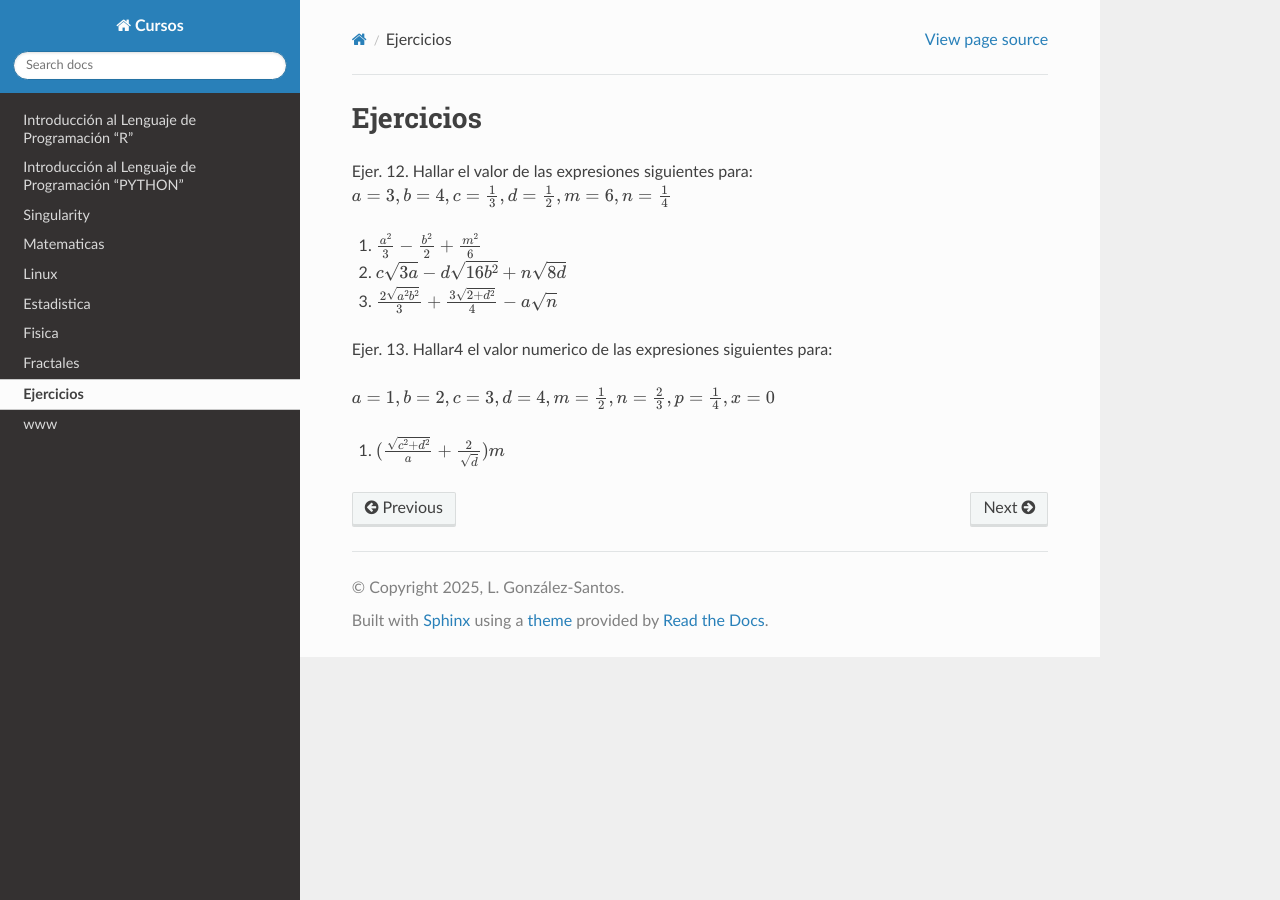
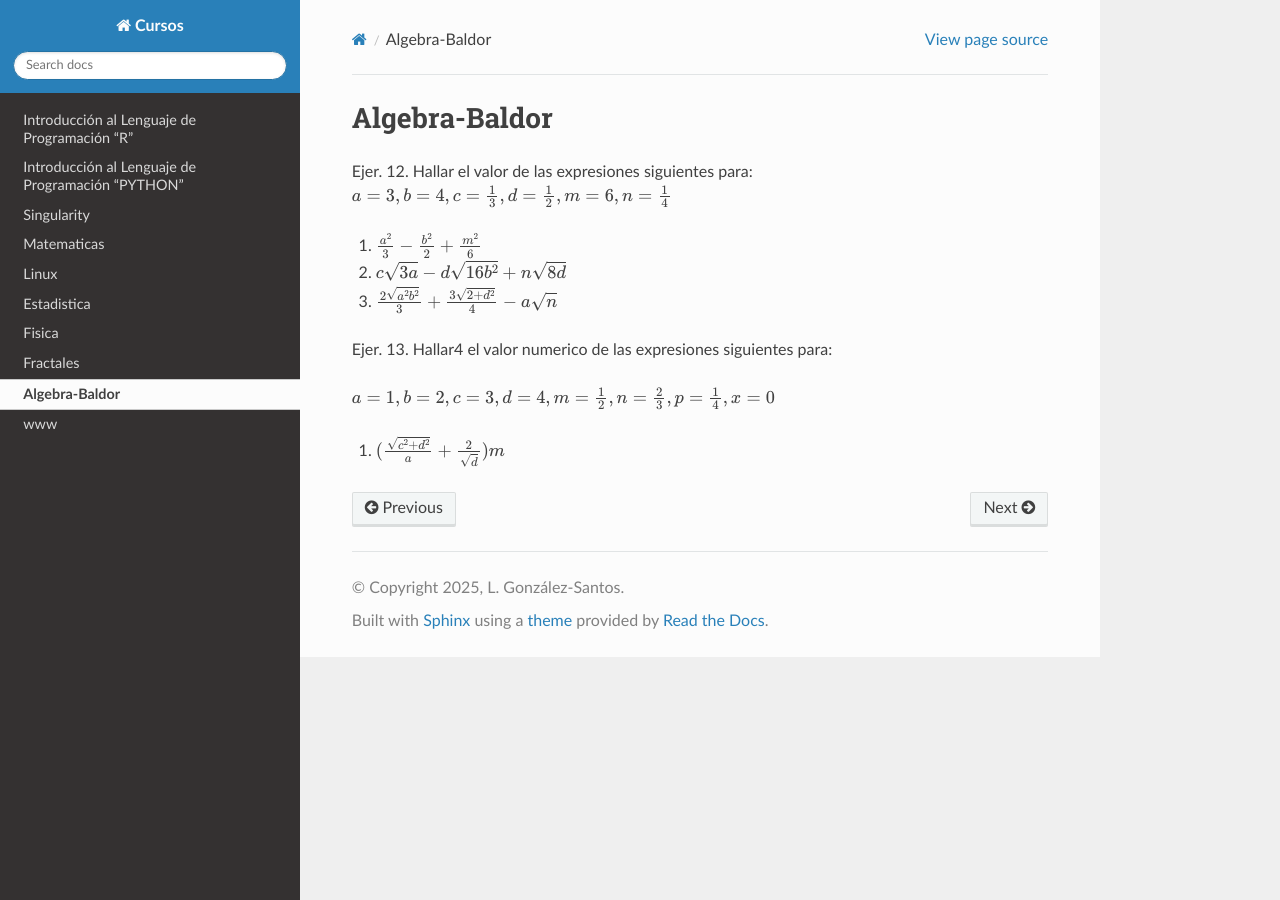
Before and after one commit to matecom57/santosg57-cursos, a Sphinx documentation site: the page built from docs/source/Algebra_Baldor/ejercicios.rst, in a window 1280 px wide. Built offline with Sphinx 7.4.7 and the Read the Docs theme 3.1.0, drawn with Linux system fonts in a browser that asks for light colours.

Commit message:
Test comité

```diff
--- a/docs/source/Algebra_Baldor/ejercicios.rst
+++ b/docs/source/Algebra_Baldor/ejercicios.rst
@@ -1,5 +1,5 @@
-Ejercicios
-==========
+Algebra-Baldor
+==============
 
 Ejer. 12. Hallar el valor de las expresiones siguientes para: :math:`a=3, b=4, c=\frac{1}{3}, d=\frac{1}{2}, m=6, n=\frac{1}{4}`
 
```
